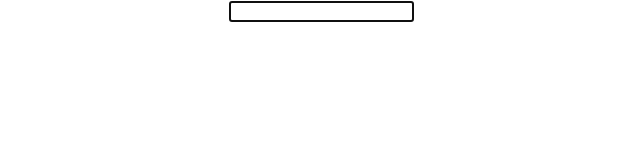
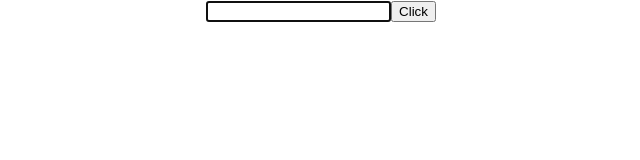
Before and after one commit to python-benedict/react-series, a React (Create React App) app: page / in a window 1280 px wide. Shown: the top 160 px of the page, without its empty margins (319-959 px from the left). Built offline with nearby package versions, Linux system fonts and the light colour scheme.

Commit message:
created a ref that makes input fields focus and a submit button to hold the values

```diff
--- a/src/components/RefsDemo.js
+++ b/src/components/RefsDemo.js
@@ -12,11 +12,16 @@ class RefsDemo extends Component {
         this.inputRef.current.focus()
     }
 
+    handleSubmit = () =>{
+        alert(this.inputRef.current.value)
+    }
+
   render() {
     return (
-      <div>
+      <React.Fragment>
         <input type='text' ref={this.inputRef} />
-      </div>
+        <button onClick={this.handleSubmit} >Click</button>
+      </React.Fragment>
     )
   }
 }
```
